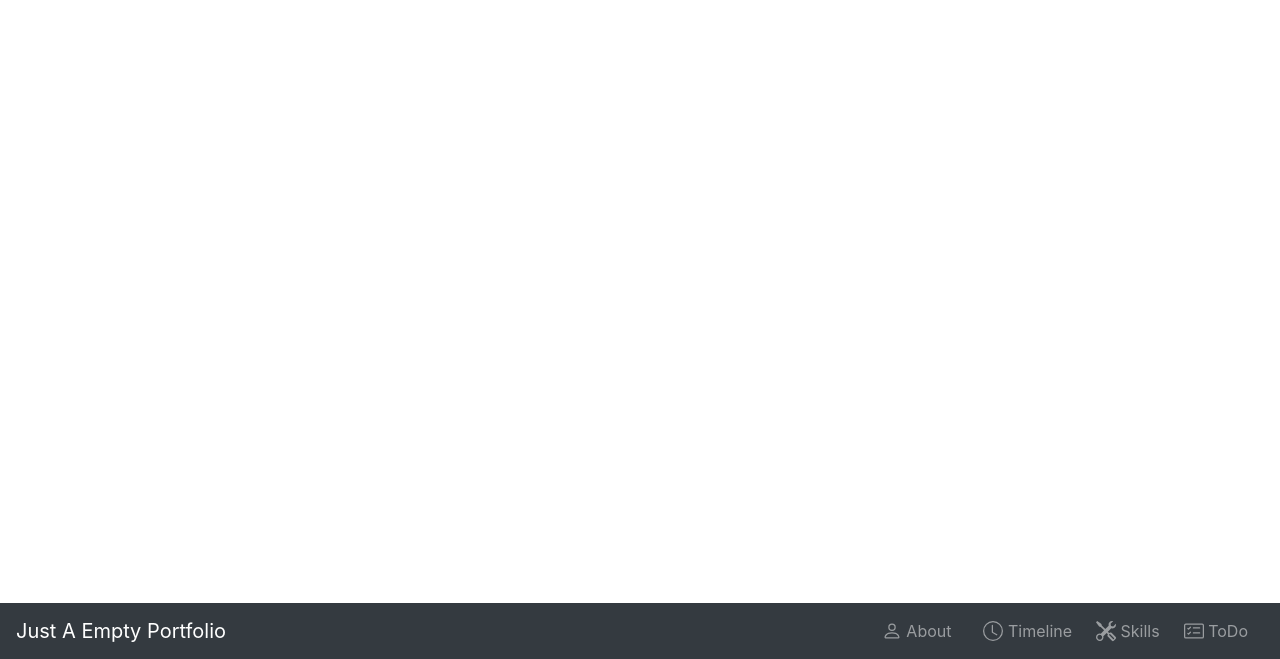
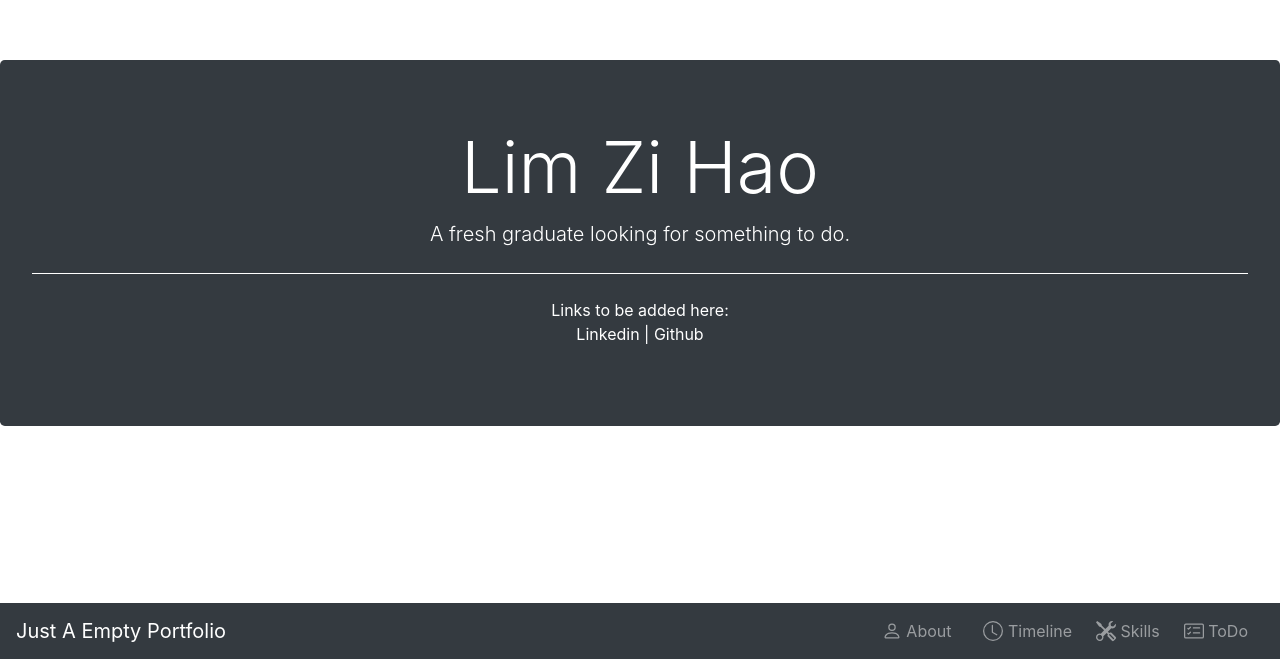
Before and after one commit to zell1880/github-page, a Vue app: page /about in a window 1280 px wide. Shown: the part 141-800 px from the top of the page. Built offline with nearby package versions, Linux system fonts and the light colour scheme.

Commit message:
added vertical centering

```diff
--- a/src/views/About.vue
+++ b/src/views/About.vue
@@ -1,25 +1,28 @@
 <template>
-  <div id="app">
-    <div class="body">
-      <MainPage/>
-    </div>
-  </div>
+  <div class="d-flex align-items-center min-vh-100">
+
+    <b-jumbotron class="container" bg-variant="dark" text-variant="white" >
+      <template v-slot:header>Lim Zi Hao</template>
+
+      <template v-slot:lead>
+        A fresh graduate looking for something to do.
+      </template>
+
+      <hr class="my-4 border-white">
+
+      <p>
+        Links to be added here:<br>
+        Linkedin | Github
+      </p>
+    </b-jumbotron>
+
+</div>
+
+
 </template>
-<script>
-import MainPage from '@/components/MainPage.vue'
 
-export default {
-  components: {
-    MainPage
-  }
-}
-</script>
-<style>
-
-.body {
-  width: 100%;
-  height: 100%;
-  padding-top:40px;
-  padding-bottom:40px
+<style scoped>
+.container{
+  max-width: 100%
 }
 </style>
--- a/src/views/Skills.vue
+++ b/src/views/Skills.vue
@@ -1,10 +1,11 @@
 <template>
-  <div class="my-5">
-     <link rel="stylesheet"
+
+  <div class="d-flex align-items-center min-vh-100">
+    <link rel="stylesheet"
         href="https://use.fontawesome.com/releases/v5.2.0/css/all.css"
         integrity="sha384-hWVjflwFxL6sNzntih27bfxkr27PmbbK/iSvJ+a4+0owXq79v+lsFkW54bOGbiDQ"
         crossorigin="anonymous">
-    <b-jumbotron class="my-5" bg-variant="dark" text-variant="white" border-variant="light">
+    <b-jumbotron class="container" bg-variant="dark" text-variant="white" >
 
       <template v-slot:header>Skills In-Training</template>
 
@@ -32,14 +33,14 @@
   </div>
 </template>
 <script>
-
-
 export default {
   components: {
 
   }
 }
 </script>
-<style>
-
+<style scoped>
+.container{
+  max-width: 100%
+}
 </style>
```
